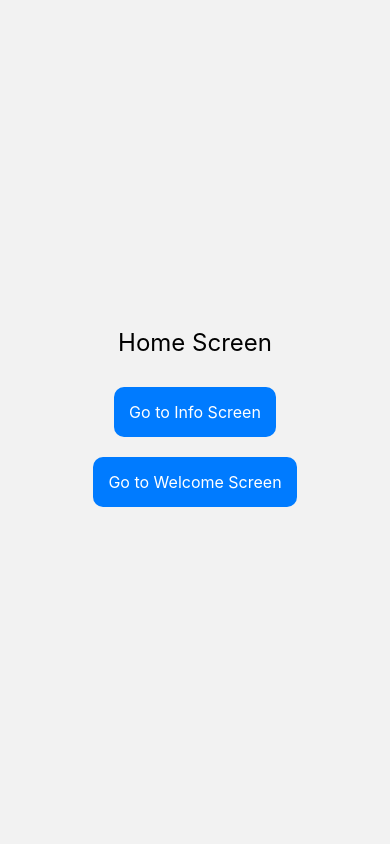
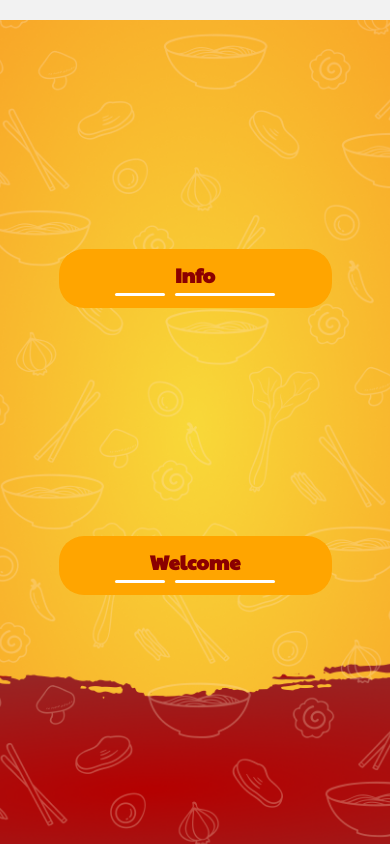
Before and after one commit to tranhaiquang/noodle-box, a React Native app: screen /Home in a window 390 px wide. Built offline with nearby package versions, Linux system fonts and the light colour scheme.

Commit message:
add navigation

```diff
--- a/App.tsx
+++ b/App.tsx
@@ -7,8 +7,6 @@ import InfoScreen from "./screens/InfoScreen";
 import WelcomeScreen from "./screens/WelcomeScreen";
 import HomeScreen from "./screens/HomeScreen";
 const Stack = createStackNavigator<RootStackParamList>();
-
-
 
 export default function App() {
   return (
--- a/app.json
+++ b/app.json
@@ -19,12 +19,12 @@
       "adaptiveIcon": {
         "foregroundImage": "./assets/adaptive-icon.png",
         "backgroundColor": "#ffffff"
-      }
+      },
+      "package": "com.sh4rry.noodlebox"
     },
     "web": {
       "bundler": "metro",
       "favicon": "./assets/favicon.png"
     }
-
   }
 }
--- a/navigation/types.ts
+++ b/navigation/types.ts
@@ -2,4 +2,5 @@ export type RootStackParamList = {
   Home: undefined;
   Info: undefined;
   Welcome: undefined;
+  Main: undefined;
 };
--- a/package.json
+++ b/package.json
@@ -4,8 +4,8 @@
   "main": "index.ts",
   "scripts": {
     "start": "expo start",
-    "android": "expo start --android",
-    "ios": "expo start --ios",
+    "android": "expo run:android",
+    "ios": "expo run:ios",
     "web": "expo start --web"
   },
   "dependencies": {
--- a/screens/HomeScreen.tsx
+++ b/screens/HomeScreen.tsx
@@ -1,51 +1,114 @@
-import React from 'react';
-import { View, TouchableOpacity, Text, StyleSheet } from 'react-native'
-import { NavigationContainer } from '@react-navigation/native';
-import { createStackNavigator } from '@react-navigation/stack';
+import React, { useEffect, useState } from "react";
+import { View, TouchableOpacity, Text, Image, Dimensions, ScrollView } from "react-native";
+import { LinearGradient } from "expo-linear-gradient";
+import { useFonts } from "expo-font";
+import * as SplashScreen from "expo-splash-screen";
+import * as ImagePicker from "expo-image-picker";
+import { storage } from "../config/firebase";
+import { createStackNavigator } from "@react-navigation/stack";
 
-const Stack = createStackNavigator();
+SplashScreen.preventAutoHideAsync();
 
-const HomeScreen = ({ navigation }: { navigation: any }) => {
-    console.log("HomeScreen loaded"); // Check if this screen is being rendered
+const { width, height } = Dimensions.get("window");
+
+const WelcomeScreen = ({ navigation }: { navigation: any }) => {
+    const [loaded, error] = useFonts({
+        "SVN-Nexa Rust Slab Black Shadow": require("../assets/fonts/SVN-Nexa Rust Slab Black Shadow.ttf"),
+        Nunito: require("../assets/fonts/Nunito-VariableFont_wght.ttf"),
+        Paytone: require("../assets/fonts/PaytoneOne-Regular.ttf")
+    });
+
+    const [image, setImage] = useState("");
+
+    useEffect(() => {
+        if (loaded || error) {
+            SplashScreen.hideAsync();
+        }
+    }, [loaded, error]);
+
+    if (!loaded && !error) return null;
+
+    // Pick Image Function
+    const pickImage = async () => {
+        let result = await ImagePicker.launchImageLibraryAsync({
+            mediaTypes: ["images", "videos"],
+            allowsEditing: true,
+            aspect: [4, 3],
+            quality: 1,
+        });
+
+        if (!result.canceled) {
+            setImage(result.assets[0].uri);
+        }
+    };
 
     return (
 
-        <View style={styles.container}>
-            <Text style={styles.title}>Home Screen</Text>
-            <TouchableOpacity
-                style={styles.button}
-                onPress={() => navigation.navigate('Info')}
-            >
-                <Text style={styles.buttonText}>Go to Info Screen</Text>
-            </TouchableOpacity>
-            <TouchableOpacity
-                style={styles.button}
-                onPress={() => navigation.navigate('Welcome')}
-            >
-                <Text style={styles.buttonText}>Go to Welcome Screen</Text>
-            </TouchableOpacity>
-        </View>
+        <ScrollView contentContainerStyle={{ alignItems: "center", flexGrow: 1, paddingVertical: 20, }}>
+            <Image
+                style={{
+                    resizeMode: "cover",
+                    position: "absolute",
+                    width: "100%",
+                    height: "110%",
+
+                }}
+                source={require("../assets/bg.png")}
+            />
+
+
+            <View style={{ flex: 1, justifyContent: "space-evenly" }}>
+
+                {/* Button */}
+                <View style={{ zIndex: 0 }}>
+                    <TouchableOpacity
+                        style={{
+                            backgroundColor: "#FFA500",
+                            borderRadius: 25,
+                            paddingVertical: 12,
+                            width: width * 0.7,
+                            alignItems: "center",
+                            elevation: 5,
+                        }}
+                        onPress={() => { navigation.navigate("Info") }}
+                    >
+                        <View style={{ alignItems: "center" }}>
+                            <Text style={{ fontFamily: "Paytone", fontSize: 20, fontWeight: "900", color: "#8B0000" }}>Info</Text>
+                            <View style={{ flexDirection: "row", marginTop: 4 }}>
+                                <View style={{ width: 50, height: 3, backgroundColor: "#FFF", marginHorizontal: 5, borderRadius: 3 }} />
+                                <View style={{ width: 100, height: 3, backgroundColor: "#FFF", marginHorizontal: 5, borderRadius: 3 }} />
+                            </View>
+                        </View>
+                    </TouchableOpacity>
+                </View>
+                <View style={{ zIndex: 0 }}>
+                    <TouchableOpacity
+                        style={{
+                            backgroundColor: "#FFA500",
+                            borderRadius: 25,
+                            paddingVertical: 12,
+                            width: width * 0.7,
+                            alignItems: "center",
+                            elevation: 5,
+                        }}
+                        onPress={() => { navigation.navigate("Welcome") }}
+                    >
+                        <View style={{ alignItems: "center" }}>
+                            <Text style={{ fontFamily: "Paytone", fontSize: 20, fontWeight: "900", color: "#8B0000" }}>Welcome</Text>
+                            <View style={{ flexDirection: "row", marginTop: 4 }}>
+                                <View style={{ width: 50, height: 3, backgroundColor: "#FFF", marginHorizontal: 5, borderRadius: 3 }} />
+                                <View style={{ width: 100, height: 3, backgroundColor: "#FFF", marginHorizontal: 5, borderRadius: 3 }} />
+                            </View>
+                        </View>
+                    </TouchableOpacity>
+                </View>
+
+            </View>
+
+
+        </ScrollView>
+
     );
 };
-const styles = StyleSheet.create({
-    container: {
-        flex: 1,
-        justifyContent: 'center',
-        alignItems: 'center',
-    },
-    title: {
-        fontSize: 24,
-        marginBottom: 20,
-    },
-    button: {
-        backgroundColor: '#007BFF',
-        padding: 15,
-        borderRadius: 10,
-        marginVertical: 10,
-    },
-    buttonText: {
-        color: '#fff',
-        fontSize: 16,
-    },
-});
-export default HomeScreen;
+
+export default WelcomeScreen;
--- a/screens/InfoScreen.tsx
+++ b/screens/InfoScreen.tsx
@@ -56,6 +56,7 @@ const InfoScreen = () => {
         }}
         source={require("../assets/bg.png")}
       />
+
       {/* Logo */}
       <Image style={{ height: height * 0.1, width: width * 0.25 }} source={require("../assets/logo.png")} />
       <Text
```
Also changed, not shown: assets/Frame.png (added), 43 other files (tests, documents, lock files or other folders).
